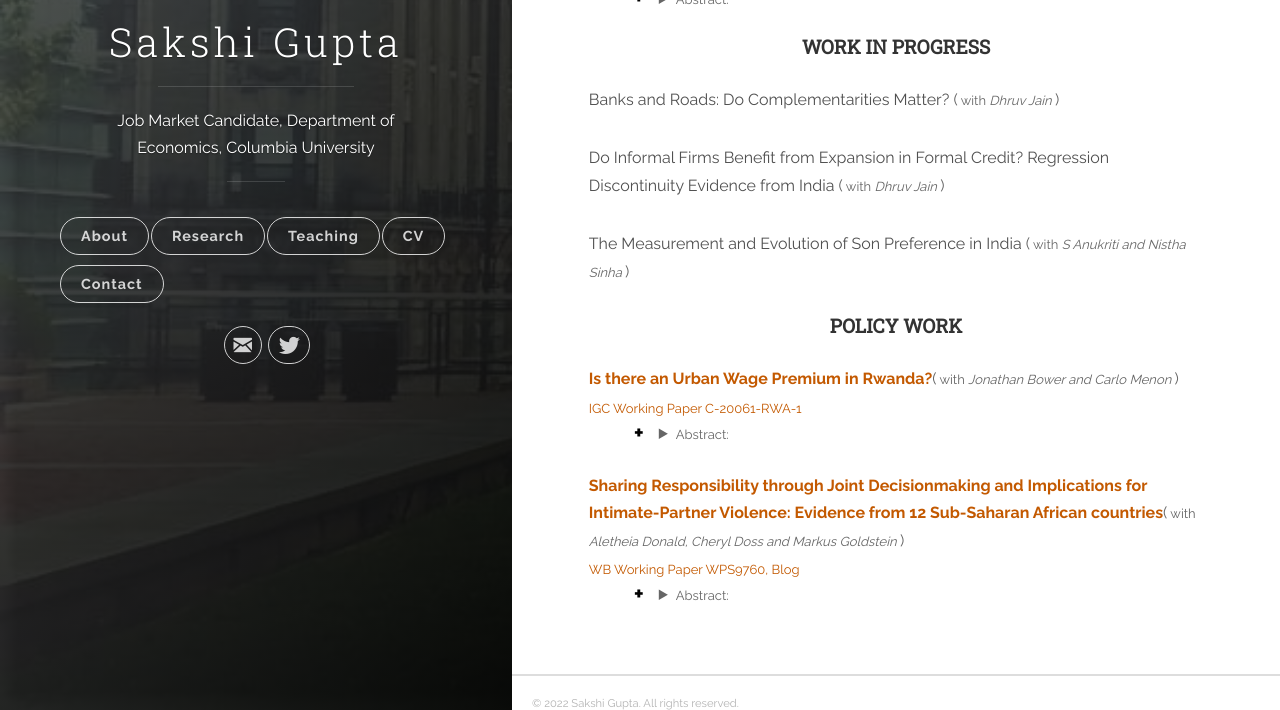
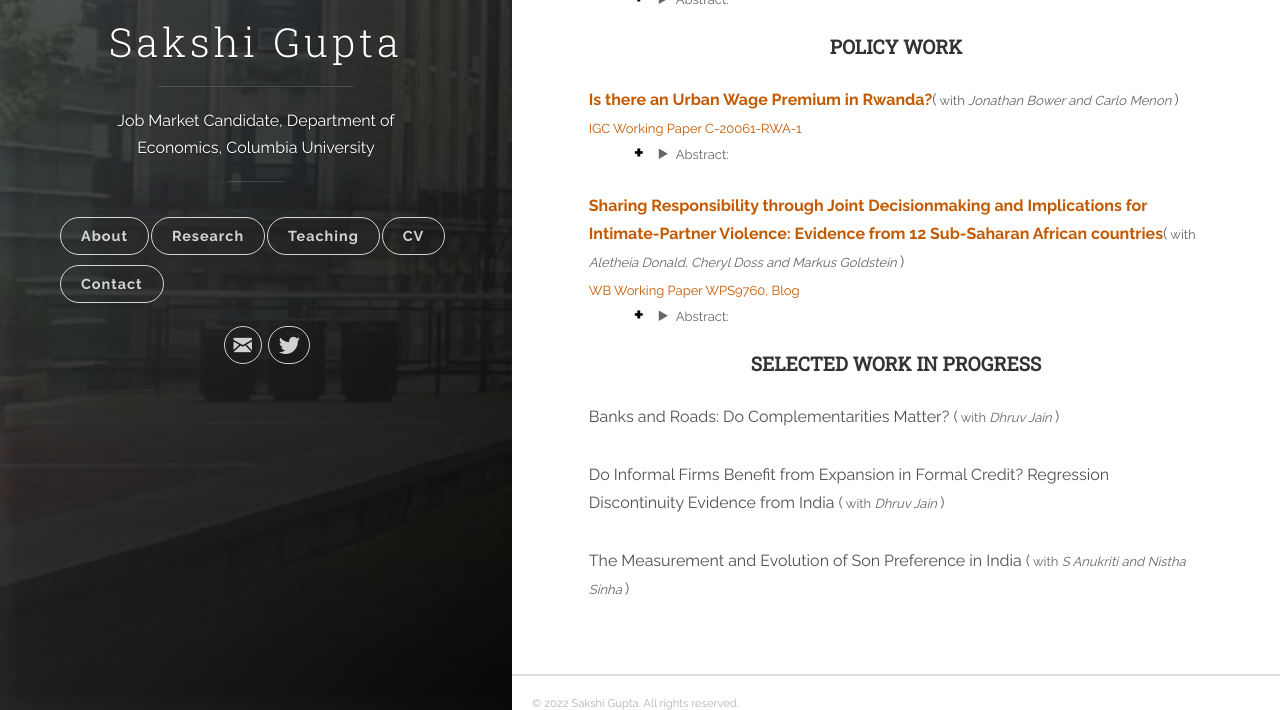
Before and after one commit to Gupta-Sakshi/Gupta-Sakshi.github.io, a Jekyll site: the page built from _posts/2018-06-13-research.markdown, in a window 1280 px wide and 1308 px high, cut to the strip 598-1308 px from the top of the window. Built offline with Jekyll 4.4.1, drawn with Linux system fonts in a browser that asks for light colours; part of the change alters nothing that is shown.

Commit message:
Update 2018-06-13-research.markdown

```diff
--- a/_posts/2018-06-13-research.markdown
+++ b/_posts/2018-06-13-research.markdown
@@ -28,15 +28,6 @@ tags: [jekyll]
 effects on the fertility decision of parents? As part of a broader research agenda, I look at this question in context of an intervention, Bhagyalakshmi. Launched in March 2006, in an Indian state, Karnataka, the intervention provided financial incentives to couples for having girl children with an intention to improve the sex ratio and the condition of girls born in the state. My results suggest that Bhagyalakshmi led to an increase in total fertility in Karnataka by approximately 1.3\% but had no effect on the proportion of sons living in the state, indicating the the scheme was not able to achieve it’s intended goals.</font></p></details></ul>
 
 
-<h4 style="margin-top:30px;" id="working-papers"><strong><center>WORK IN PROGRESS</center></strong></h4>
-
-<p style="margin-top:30px;"><font size="3" style="color:#505050">Banks and Roads: Do Complementarities Matter?  </font> (<font size="2"> with <em>Dhruv Jain</em> </font>)<br>
-<p style="margin-top:30px;"><font size="3" style="color:#505050">Do Informal Firms Benefit from Expansion in Formal Credit? Regression Discontinuity Evidence from India </font> (<font size="2"> with <em>Dhruv Jain</em> </font>)<br>
-<p style="margin-top:30px;"><font size="3" style="color:#505050">The Measurement and Evolution of Son Preference in India </font> (<font size="2"> with <em>S Anukriti and Nistha Sinha</em> </font>)<br>
-
-
-
-
 
 <h4 style="margin-top:30px;" id="working-papers"><strong><center>POLICY WORK</center></strong></h4>
 
@@ -54,3 +45,11 @@ effects on the fertility decision of parents? As part of a broader research agen
 Sub-Saharan Africa. This paper examines the relationship between decision making within couples and the incidence
 of intimate partner violence across 12 African countries. Using the wife’s responses to survey questions, the analysis finds that compared with joint decision making, sole decision making by the husband is associated with a 3.3 percentage point higher incidence of physical intimate partner violence in the last year, while sole decision making by the wife is associated with a 10 percentage point higher incidence. Similar patterns hold for emotional and sexual violence. When the husband’s report of decision making is included in the analysis, joint decision making emerges as protective only when spouses agree that decisions are made jointly. Notably, agreement on joint decision making is associated with lower intimate partner violence than agreement
 on decision making by the husband. The results are consistent with joint decision making as a mechanism that allows spouses to share responsibility and mitigate conflict if the decision is later regretted.</font></p></details></ul>
+
+
+
+<h4 style="margin-top:30px;" id="working-papers"><strong><center>SELECTED WORK IN PROGRESS</center></strong></h4>
+
+<p style="margin-top:30px;"><font size="3" style="color:#505050">Banks and Roads: Do Complementarities Matter?  </font> (<font size="2"> with <em>Dhruv Jain</em> </font>)<br>
+<p style="margin-top:30px;"><font size="3" style="color:#505050">Do Informal Firms Benefit from Expansion in Formal Credit? Regression Discontinuity Evidence from India </font> (<font size="2"> with <em>Dhruv Jain</em> </font>)<br>
+<p style="margin-top:30px;"><font size="3" style="color:#505050">The Measurement and Evolution of Son Preference in India </font> (<font size="2"> with <em>S Anukriti and Nistha Sinha</em> </font>)<br>
```
